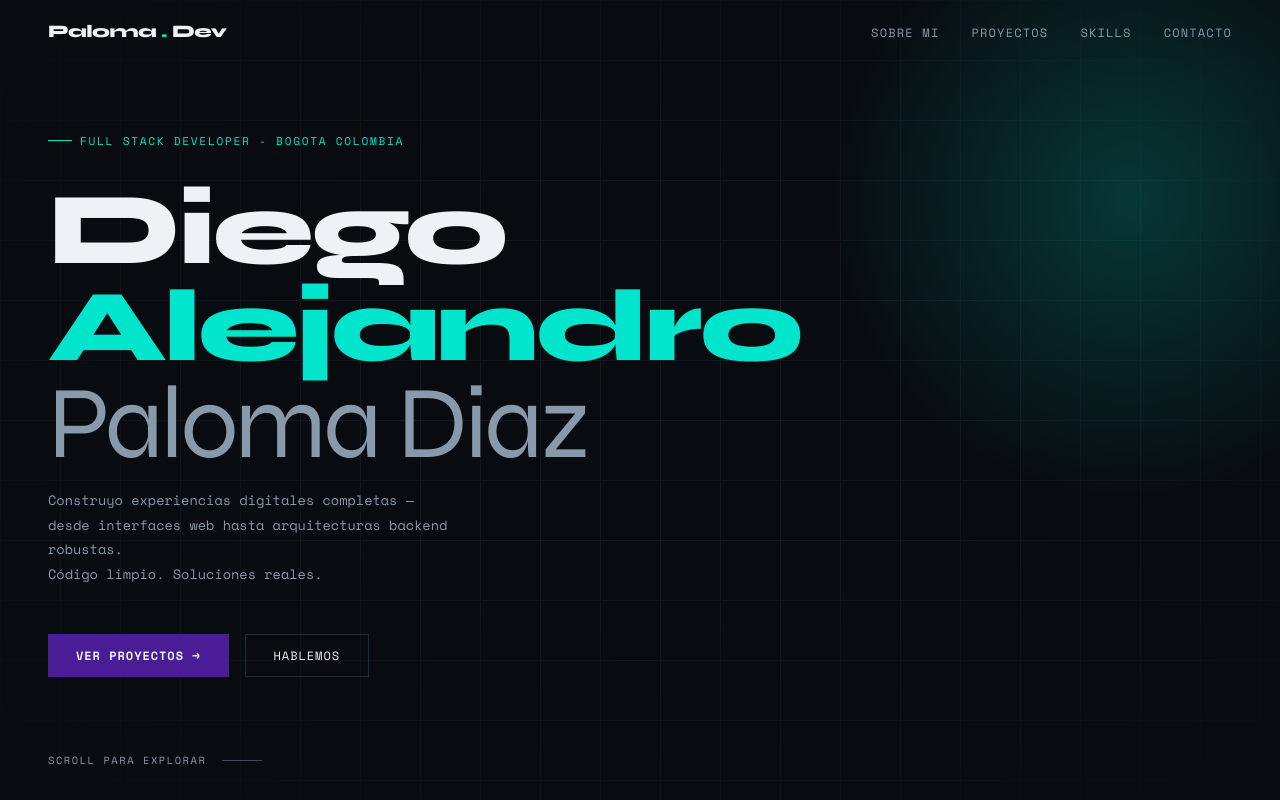
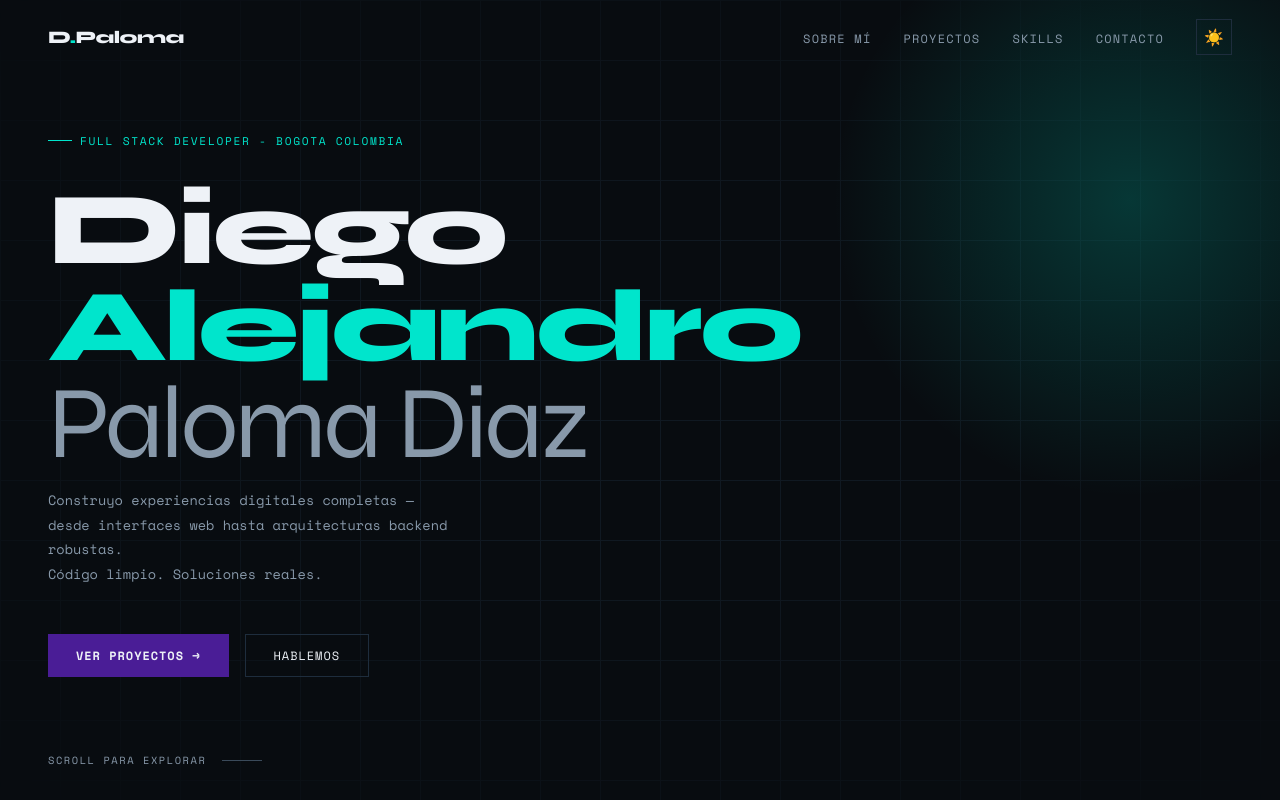
Before and after one commit to Diegoalejandro17/portfolio, a Next.js app: page / in a window 1280 px wide. Shown: the top 800 px of the page. Built offline with nearby package versions, Linux system fonts and the light colour scheme.

Commit message:
add dark mode

```diff
--- a/src/app/globals.css
+++ b/src/app/globals.css
@@ -16,6 +16,19 @@
   --border: #1e2d3d;
   --font-display: 'Syne', sans-serif;
   --font-mono: 'Space Mono', monospace;
+}
+
+[data-theme='light'] {
+  --bg: #f5f5f5;
+  --bg2: #ffffff;
+  --bg3: #ebebeb;
+  --white: #0d1117;
+  --gray: #4a5568;
+  --gray2: #a0aec0;
+  --border: #e2e8f0;
+  --cyan: #0099aa;
+  --cyan-dim: #0099aa33;
+  --cyan-glow: #0099aa66;
 }
 
 *, *::before, *::after {
--- a/src/components/Contact.js
+++ b/src/components/Contact.js
@@ -41,8 +41,7 @@ export default function Contact() {
       <div className={styles.inner}>
   <h2 className={`${styles.sectionTitle} reveal reveal-delay-1`}>¿Tienes un<br />proyecto?</h2>
   <p className={styles.desc}>
-    Estoy disponible para proyectos freelance, colaboraciones y
-    oportunidades laborales. No dudes en escribirme.
+    Estoy disponible para proyectos freelance, colaboraciones y oportunidades laborales. No dudes en escribirme.
   </p>
   <div className={`${styles.grid} reveal reveal-delay-2`}>
     <div className={styles.links}>
--- a/src/components/Footer.js
+++ b/src/components/Footer.js
@@ -3,7 +3,6 @@ import styles from './Footer.module.css'
 export default function Footer() {
     return (
         <footer className={styles.footer}>
-            <span>Diego <span className={styles.accent}>Alejandro</span> Paloma Díaz</span>
             <span>Desarrollado por Batman🦇 para <span className={styles.accent}>Diego Alejandro Paloma Diaz</span> — 2026</span>
         </footer>
     )
--- a/src/components/Footer.module.css
+++ b/src/components/Footer.module.css
@@ -2,7 +2,7 @@
   padding: 2rem 3rem;
   border-top: 1px solid var(--border);
   display: flex;
-  justify-content: space-between;
+  justify-content: center;
   align-items: center;
   font-size: 0.65rem;
   color: var(--gray2);
--- a/src/components/Navbar.js
+++ b/src/components/Navbar.js
@@ -1,12 +1,14 @@
 'use client'
 
 import { useState, useEffect } from 'react'
+import { useTheme } from '@/context/ThemeContext'
 import styles from './Navbar.module.css'
 
 export default function Navbar() {
   const [scrolled, setScrolled] = useState(false)
+  const { dark, setDark } = useTheme()
 
-    useEffect(()=> {
+  useEffect(() => {
     const handleScroll = () => setScrolled(window.scrollY > 50)
     window.addEventListener('scroll', handleScroll)
     return () => window.removeEventListener('scroll', handleScroll)
@@ -15,14 +17,23 @@ export default function Navbar() {
   return (
     <nav className={`${styles.nav} ${scrolled ? styles.scrolled : ''}`}>
       <a href='#hero' className={styles.logo}>
-                Paloma <span>.</span> Dev
+        D<span>.</span>Paloma
       </a>
+      <div className={styles.right}>
         <ul className={styles.links}>
-            <li><a href="#about">Sobre mi</a></li>
+          <li><a href="#about">Sobre mí</a></li>
           <li><a href="#projects">Proyectos</a></li>
           <li><a href="#skills">Skills</a></li>
-            <li><a href="contact">Contacto</a></li>
+          <li><a href="#contact">Contacto</a></li>
         </ul>
+        <button
+          className={styles.toggle}
+          onClick={() => setDark(!dark)}
+          aria-label="Cambiar tema"
+        >
+          {dark ? '☀️' : '🌙'}
+        </button>
+      </div>
     </nav>
   )
 }
--- a/src/components/Navbar.module.css
+++ b/src/components/Navbar.module.css
@@ -1,19 +1,21 @@
 .nav {
     position: fixed;
-    top: o; left: 0; right: 0;
+    top: 0; left: 0; right: 0;
     z-index: 100;
     padding: 1.2rem 3rem;
     display: flex;
-    justify-content:space-between;
+    justify-content: space-between;
     align-items: center;
     border-bottom: 1px solid transparent;
     transition: all 0.4s;
+    background: transparent;
 }
 
 .scrolled {
     border-color: var(--border);
-    background: rgba(8, 12, 16, 0.85);
+    background: var(--bg2);
     backdrop-filter: blur(12px);
+    opacity: 0.95;
 }
 
 .logo {
@@ -52,3 +54,27 @@
     .nav { padding: 1rem 1.5rem; }
     .links { display: none; }
 }
+
+.right {
+    display: flex;
+    align-items: center;
+    gap: 2rem;
+}
+
+.toggle {
+    background: transparent;
+    border: 1px solid var(--border);
+    color: var(--white);
+    width: 36px;
+    height: 36px;
+    display: flex;
+    align-items: center;
+    justify-content: center;
+    cursor: pointer;
+    font-size: 1rem;
+    transition: all 0.3s;
+}
+
+.toggle:hover {
+    border-color: var(--purple);
+}
```
Lines whose indentation alone changed are shown as unchanged.
